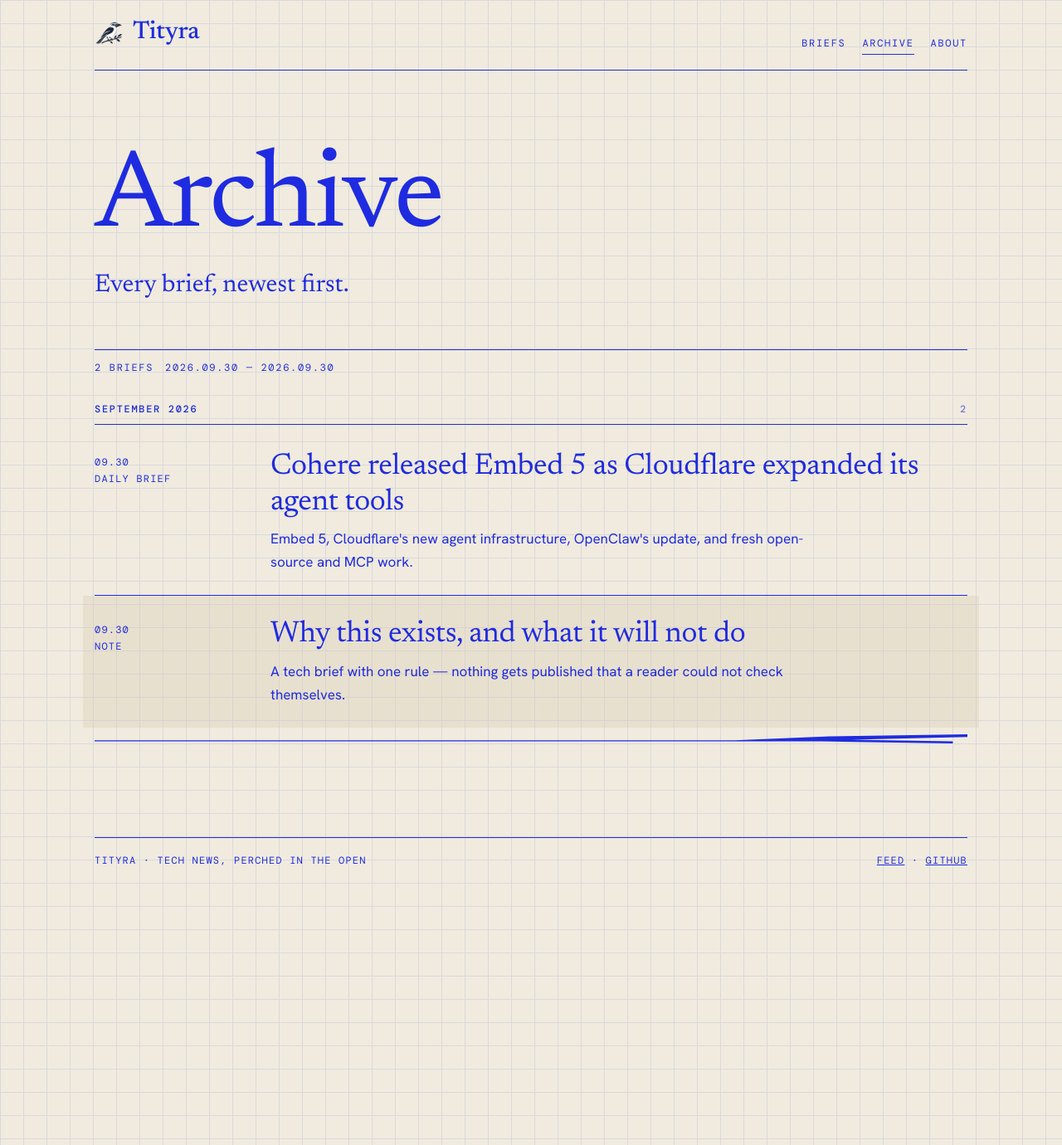
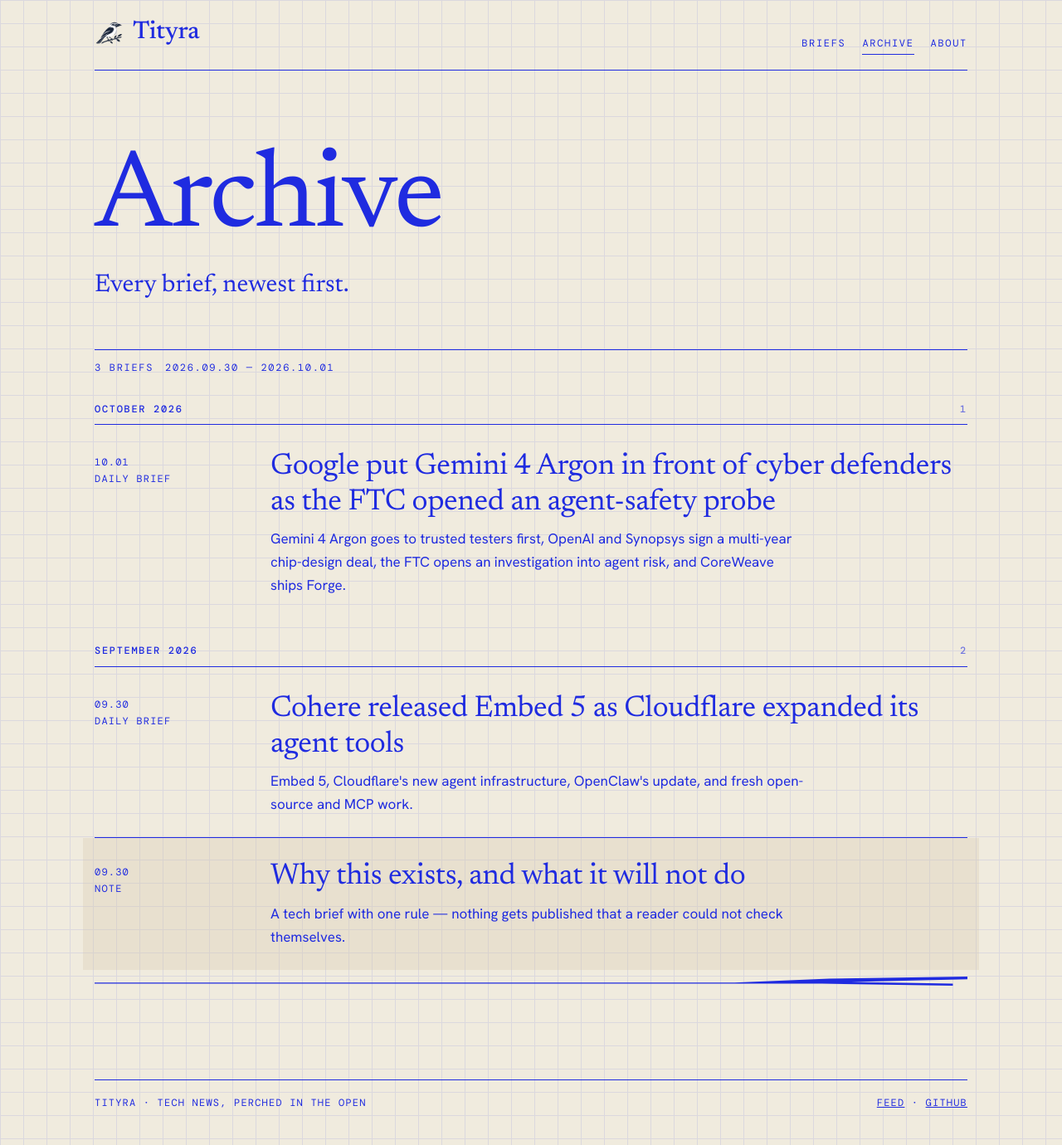
Before and after one commit to Tityra/Tityra.github.io, a Jekyll site: the page built from archive.html, in a window 1280 px wide. Shown: the whole page at 83% size. Built offline with Jekyll 4.4.1, drawn with Linux system fonts in a browser that asks for light colours; some of the changed lines change nothing that is shown.

Commit message:
brief: Google put Gemini 4 Argon in front of cyber defenders as the FTC opened an agent-safety probe
Today's brief, researched by hand because the cron job could not search:
it retried with different phrasing, still could not reach the gateway,
removed its unfinished file and committed nothing. That is the guard
behaving correctly, and it left the day empty.

Four stories, every one from a primary source where one exists: Google's
own post for Gemini 4 Argon, Synopsys' own release for GPT-Synopsys,
CoreWeave's own announcements for Forge and Sandboxes. The FTC item is
CNBC's reporting and is labelled as reporting, because the agency has
published nothing.

One thing worth recording. Secondary coverage of the Synopsys deal quotes
"50x faster verification closure, 20% higher coverage, 30% productivity".
Those figures are not in the Synopsys release. The brief says so
explicitly rather than repeating them, which is the entire reason the
policy says to resolve the primary source instead of citing coverage.

MCP and Community say "Nothing new" because nothing verifiable turned up
in the window, not because they were skipped.

Also settles the language question by making the setting match the
practice: every published brief is English and the site chrome is
English, so _config.yml now says English and carries English phrases for
an empty section. It is one line in one place if that should change.

```diff
--- a/_config.yml
+++ b/_config.yml
@@ -20,9 +20,9 @@ kramdown:
 # Guidelines are always written in English (scripts/check-english.sh enforces
 # it); these are content values, referred to by name from those guidelines.
 brief:
-  post_language: Korean
-  empty_section: "신규 없음"
-  no_news_report: "금일 신규 건 없음"
+  post_language: English
+  empty_section: "Nothing new"
+  no_news_report: "No new items today"
 
 defaults:
   - scope: { path: "", type: "posts" }
--- /dev/null
+++ b/_posts/2026-10-01-ai-daily-brief.md
@@ -0,0 +1,63 @@
+---
+title: Google put Gemini 4 Argon in front of cyber defenders as the FTC opened an agent-safety probe
+date: 2026-10-01 11:00:00 +0900
+kind: Daily brief
+summary: Gemini 4 Argon goes to trusted testers first, OpenAI and Synopsys sign a multi-year chip-design deal, the FTC opens an investigation into agent risk, and CoreWeave ships Forge.
+figures:
+  - value: "77.9%"
+    label: Gemini 4 Argon on DeepSWE v1.1, on Google's own numbers
+    url: https://blog.google/innovation-and-ai/models-and-research/gemini-models/gemini-4-argon/
+  - value: "$2 / $10"
+    label: Gemini 4 Argon introductory price per million input / output tokens
+    url: https://blog.google/innovation-and-ai/models-and-research/gemini-models/gemini-4-argon/
+sources:
+  - title: "Gemini 4 Argon: our next era of frontier intelligence"
+    url: https://blog.google/innovation-and-ai/models-and-research/gemini-models/gemini-4-argon/
+    outlet: Google
+  - title: "OpenAI and Synopsys Announce GPT-Synopsys: Frontier Intelligence to Revolutionize Chip Design"
+    url: https://news.synopsys.com/2026-09-30-OpenAI-and-Synopsys-Announce-GPT-Synopsys-Frontier-Intelligence-to-Revolutionize-Chip-Design
+    outlet: Synopsys
+  - title: FTC is investigating OpenAI, Anthropic and other AI companies over product risks
+    url: https://www.cnbc.com/2026/09/30/ftc-ai-probe-openai-anthropic.html
+    outlet: CNBC
+  - title: CoreWeave Forge Connects the Full AI Development Loop
+    url: https://www.coreweave.com/news/coreweave-forge-launches-turning-the-ai-loop-production-run-into-a-better-model-and-agent
+    outlet: CoreWeave
+  - title: CoreWeave Sandboxes Launches to Accelerate Reinforcement Learning, Agent Tool Use and Model Evaluation
+    url: https://www.coreweave.com/news/coreweave-sandboxes-launches-to-accelerate-reinforcement-learning-agent-tool-use-and-model-evaluation
+    outlet: CoreWeave
+---
+
+## TOP 3
+
+1. [Google announced Gemini 4 Argon](https://blog.google/innovation-and-ai/models-and-research/gemini-models/gemini-4-argon/) and is releasing it to trusted cyber defenders first rather than to the public.
+2. [OpenAI and Synopsys signed a multi-year agreement](https://news.synopsys.com/2026-09-30-OpenAI-and-Synopsys-Announce-GPT-Synopsys-Frontier-Intelligence-to-Revolutionize-Chip-Design) to build GPT-Synopsys, a model specialised for chip design.
+3. [The FTC has opened an investigation](https://www.cnbc.com/2026/09/30/ftc-ai-probe-openai-anthropic.html) into OpenAI, Anthropic and METR over risks from agentic systems.
+
+## Models
+
+- **Gemini 4 Argon:** [Google's September 30 announcement](https://blog.google/innovation-and-ai/models-and-research/gemini-models/gemini-4-argon/) describes a frontier model for coding, enterprise knowledge work and cyber defence, with a maximum output of 1 million tokens.
+  - Access is **phased**, starting with trusted cyber defenders through Google's Fairwind Program, and Google says it is engaged in the US government's voluntary process for pre-release model access. Broader availability goes to paid API customers and AI Ultra subscribers, with no date given.
+  - Launch pricing is $2 per million input tokens and $10 per million output tokens, with cached input at 95% off. The 77.9% on DeepSWE v1.1 is Google's own figure.
+- **GPT-Synopsys:** [Synopsys and OpenAI announced](https://news.synopsys.com/2026-09-30-OpenAI-and-Synopsys-Announce-GPT-Synopsys-Frontier-Intelligence-to-Revolutionize-Chip-Design) an expansive multi-year agreement to jointly develop a chip-design model, including a revenue-sharing arrangement and joint go-to-market.
+  - OpenAI licenses Synopsys' EDA tools to train the model to operate them, read their output and iterate on designs.
+  - Synopsys states customer data is not used to train the model, is encrypted in transit and at rest, and is governed by configurable retention, audit and permission controls.
+  - The release itself carries **no performance figures**. Speed and productivity numbers circulating in secondary coverage do not appear in the announcement.
+
+## Agentic AI & Agent Skills
+
+- **Regulators reach agent behaviour:** [CNBC reports](https://www.cnbc.com/2026/09/30/ftc-ai-probe-openai-anthropic.html) the FTC has opened an investigation into OpenAI, Anthropic and the evaluation group METR over risks from their AI products, and will issue civil investigative demands in the coming weeks.
+  - This is reporting, not an FTC publication: the agency has not posted a statement, and the scope described comes from the outlet and its sources.
+
+## MCP & Plug-in
+
+Nothing new
+
+## Tools & Open Source
+
+- **CoreWeave Forge:** [CoreWeave announced Forge](https://www.coreweave.com/news/coreweave-forge-launches-turning-the-ai-loop-production-run-into-a-better-model-and-agent) on September 30, a layer that joins running, observing, curating, improving and evaluating models and agents in one environment, bringing together Weights & Biases Models, post-training work from OpenPipe and the open-source marimo notebook project.
+- **Sandboxes, generally available:** [CoreWeave Sandboxes](https://www.coreweave.com/news/coreweave-sandboxes-launches-to-accelerate-reinforcement-learning-agent-tool-use-and-model-evaluation) gives each run an isolated environment for agent tool use, reinforcement learning or evaluation.
+
+## Community
+
+Nothing new
```
Also changed, not shown: .hermes/skills/tityra-daily-brief/SKILL.md.
